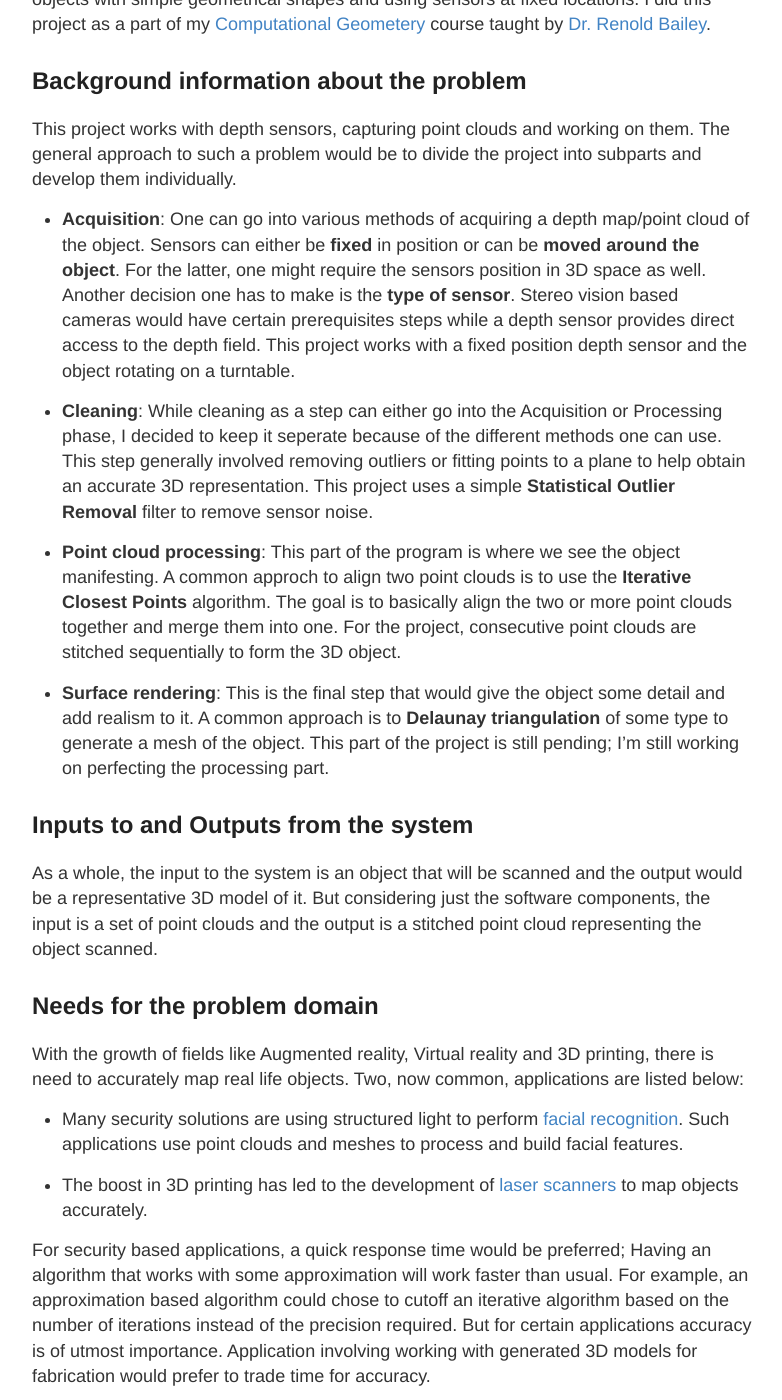
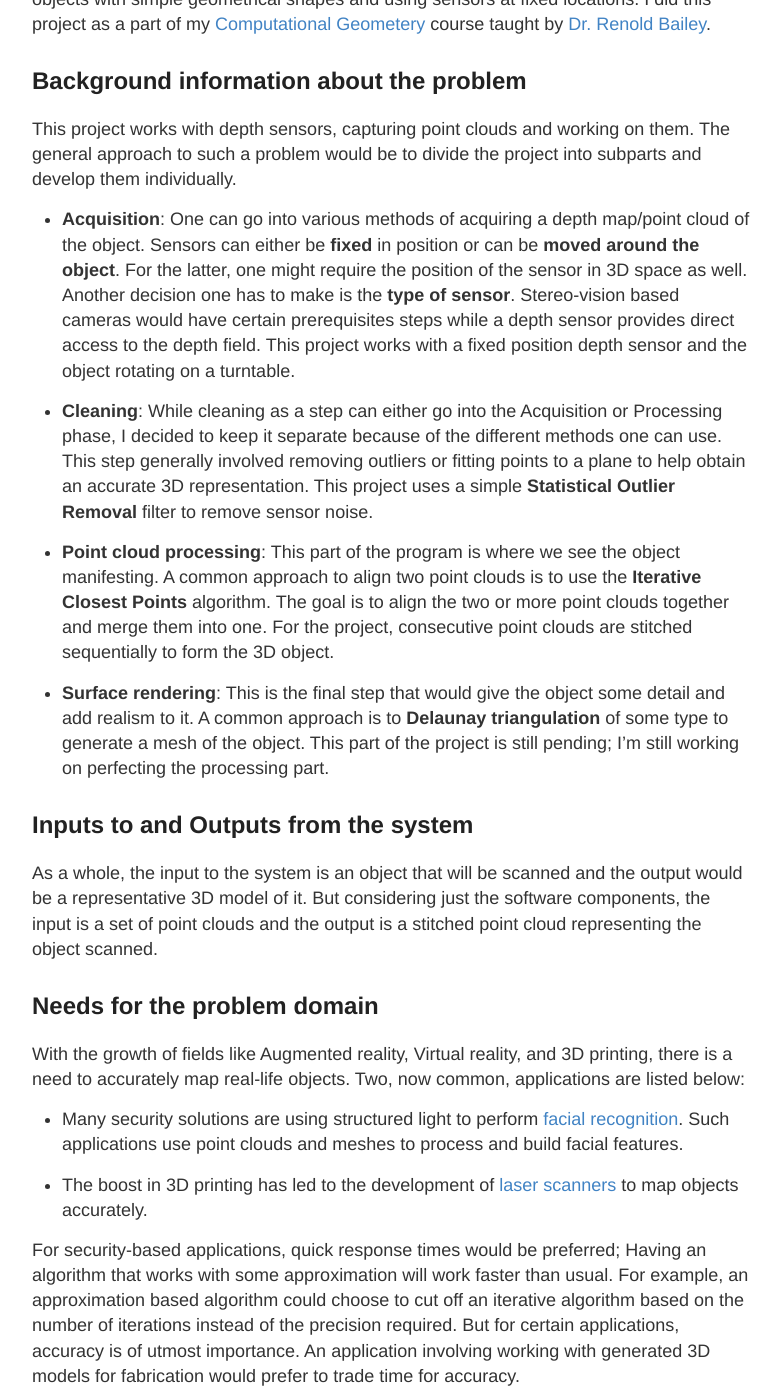
Before and after one commit to srinathos/srinathos.github.io, a Jekyll site: the page built from _posts/2018-01-22-3D-Object-Reconstruction.md, in a window 1280 px wide and 1400 px high, scrolled down 431 px. Shown: the whole window, without its empty margins (248-1030 px from the left). Built offline with Jekyll 4.4.1, drawn with Linux system fonts in a browser that asks for light colours; some of the changed text lies outside the part shown.

Commit message:
Added corrections

````diff
--- a/_posts/2018-01-22-3D-Object-Reconstruction.md
+++ b/_posts/2018-01-22-3D-Object-Reconstruction.md
@@ -5,17 +5,16 @@ date: 2018-01-22
 ---
 
 ## Introduction
-This project aims to scan real life objects and generate its 3D model in virtual reality. Using a depth
-sensor, and circling around the object of interest, we can generate a point cloud for a set of angles while the corresponding texture/color map. After some cleaning, the individual point clouds are stitched to create a 3D model. The last step would be to render a mesh over the obtained points. As a constraint, this project may be limited to scanning objects with simple geometrical shapes and using sensors at fixed locations. I did this project as a part of my [Computational Geometery](https://cs.rit.edu/~rjb/RITcourses/2171/CompGeo/ComputationalGeometry.html) course taught by [Dr. Renold Bailey](https://cs.rit.edu/~rjb).
+This project aims to scan real-life objects and generate its 3D model in virtual reality. Using a depth sensor, and circling the object of interest, we can generate a point cloud for a set of angles while the corresponding texture/color map. After some cleaning, the individual point clouds are stitched to create a 3D model. The last step would be to render a mesh over the obtained points. As a constraint, this project may be limited to scanning objects with simple geometrical shapes and using sensors at fixed locations. I did this project as a part of my [Computational Geometery](https://cs.rit.edu/~rjb/RITcourses/2171/CompGeo/ComputationalGeometry.html) course taught by [Dr. Renold Bailey](https://cs.rit.edu/~rjb).
 
 ## Background information about the problem
 This project works with depth sensors, capturing point clouds and working on them. The general approach to such a problem would be to divide the project into subparts and develop them individually.
 
-* **Acquisition**: One can go into various methods of acquiring a depth map/point cloud of the object. Sensors can either be **fixed** in position or can be **moved around the object**. For the latter, one might require the sensors position in 3D space as well. Another decision one has to make is the **type of sensor**. Stereo vision based cameras would have certain prerequisites steps while a depth sensor provides direct access to the depth field. This project works with a fixed position depth sensor and the object rotating on a turntable.
+* **Acquisition**: One can go into various methods of acquiring a depth map/point cloud of the object. Sensors can either be **fixed** in position or can be **moved around the object**. For the latter, one might require the position of the sensor in 3D space as well. Another decision one has to make is the **type of sensor**. Stereo-vision based cameras would have certain prerequisites steps while a depth sensor provides direct access to the depth field. This project works with a fixed position depth sensor and the object rotating on a turntable.
 
-* **Cleaning**: While cleaning as a step can either go into the Acquisition or Processing phase, I decided to keep it seperate because of the different methods one can use. This step generally involved removing outliers or fitting points to a plane to help obtain an accurate 3D representation. This project uses a simple **Statistical Outlier Removal** filter to remove sensor noise.
+* **Cleaning**: While cleaning as a step can either go into the Acquisition or Processing phase, I decided to keep it separate because of the different methods one can use. This step generally involved removing outliers or fitting points to a plane to help obtain an accurate 3D representation. This project uses a simple **Statistical Outlier Removal** filter to remove sensor noise.
 
-* **Point cloud processing**: This part of the program is where we see the object manifesting. A common approch to align two point clouds is to use the **Iterative Closest Points** algorithm. The goal is to basically align the two or more point clouds together and merge them into one. For the project, consecutive point clouds are stitched sequentially to form the 3D object.
+* **Point cloud processing**: This part of the program is where we see the object manifesting. A common approach to align two point clouds is to use the **Iterative Closest Points** algorithm. The goal is to align the two or more point clouds together and merge them into one. For the project, consecutive point clouds are stitched sequentially to form the 3D object.
 
 * **Surface rendering**: This is the final step that would give the object some detail and add realism to it. A common approach is to **Delaunay triangulation** of some type to generate a mesh of the object. This part of the project is still pending; I'm still working on perfecting the processing part.
 
@@ -23,38 +22,38 @@ This project works with depth sensors, capturing point clouds and working on the
 As a whole, the input to the system is an object that will be scanned and the output would be a representative 3D model of it. But considering just the software components, the input is a set of point clouds and the output is a stitched point cloud representing the object scanned.
 
 ## Needs for the problem domain
-With the growth of fields like Augmented reality, Virtual reality and 3D printing, there is need to accurately map real life objects. Two, now common, applications are listed below:
+With the growth of fields like Augmented reality, Virtual reality, and 3D printing, there is a need to accurately map real-life objects. Two, now common, applications are listed below:
 
 * Many security solutions are using structured light to perform [facial](https://www.intel.com/content/www/us/en/architecture-and-technology/realsense-overview.html) [recognition](https://support.apple.com/en-us/HT208108). Such applications use point clouds and meshes to process and build facial features.
 
 * The boost in 3D printing has led to the development of [laser scanners](https://www.kickstarter.com/projects/cowtech/cowtech-ciclop-99-open-source-3d-scanner) to map objects accurately.
 
-For security based applications, a quick response time would be preferred; Having an algorithm that works with some approximation will work faster than usual. For example, an approximation based algorithm could chose to cutoff an iterative algorithm based on the number of iterations instead of the precision required. But for certain applications accuracy is of utmost importance. Application involving working with generated 3D models for fabrication would prefer to trade time for accuracy.
+For security-based applications, quick response times would be preferred; Having an algorithm that works with some approximation will work faster than usual. For example, an approximation based algorithm could choose to cut off an iterative algorithm based on the number of iterations instead of the precision required. But for certain applications, accuracy is of utmost importance. An application involving working with generated 3D models for fabrication would prefer to trade time for accuracy.
 
 ## Related projects
 Most related projects, while using depth sensors, deal with reconstructing an entire environment and not a particular object and allow the sensor to be moved freely. Few research topics and applications are listed below:
 * [BundleFusion: Real-time Globally Consistent 3D Reconstruction](https://www.youtube.com/watch?v=keIirXrRb1k)
 * [Structure sensor](https://structure.io/)
-* [3D Reconstruction for Featurless Scenes with Curvature Hints](https://www.youtube.com/watch?v=PrUVo3potl4)
+* [3D Reconstruction for Featureless Scenes with Curvature Hints](https://www.youtube.com/watch?v=PrUVo3potl4)
 * [CowTech Ciclop 3D scanner](https://www.kickstarter.com/projects/cowtech/cowtech-ciclop-99-open-source-3d-scanner)
 * [Project Tango](https://developers.google.com/tango/)
 
 ## Setup
-In order to perform a 3D reconstruction, I'd require to capture how the object looks from different angles. A turntable was setup, upon which the object will be placed. The depth sensor would be at a fixed position and will be triggered to capture point clouds at specified angles. Let's have a deeper look into the setup.
+To perform a 3D reconstruction, I'd require to capture how the object looks from different angles. A turntable was set up, upon which the object will be placed. The depth sensor would be at a fixed position and will be triggered to capture point clouds at specified angles. Let's have a deeper look into the setup.
 
 ###  Depth Sensor
-The depth sensor used is the PrimeSense Carmine 1.09 sensor. This is a short range sensor and uses structured light to paint the scene. Based on how the light appears distorted, the depth of the object is determined and a point cloud is generated.
+The depth sensor used is the PrimeSense Carmine 1.09 sensor. This is a short-range sensor and uses structured light to paint the scene. Based on how the light appears distorted, the depth of the object is determined and a point cloud is generated.
 
 ![PrimeSense Carmine 1.09 Depth sensor](https://raw.githubusercontent.com/srinathos/website-images/master/3DReconstruction/images/depth_sensor.png)
 *PrimeSense Carmine 1.09 Depth sensor*
 
 ### Stereo Sensor
-I also wanted to experiment with point clouds generated by a stereo setup. Getting point clouds using a depth sensor is pretty straightforward; Using PCL to obtained the point cloud directly. But with stereo sensors, the captured images first have to undergo rectification. The disparity map/estimated point cloud will be calculated after that. A successful disparity map depends on various camera rig parameters. I started building a stereo rig for the purpose and used 2 logitech c270 cameras. I even picked up a dual camera mount and with the help of a few friends from the [College of Engineering's](https://www.rit.edu/kgcoe/) machine shop, got the cameras securely mounted.
+I also wanted to experiment with point clouds generated by a stereo setup. Getting point clouds using a depth sensor is pretty straightforward; Using PCL to obtain the point cloud directly. But with stereo sensors, the captured images first have to undergo rectification. The disparity map/estimated point cloud will be calculated after that. A successful disparity map depends on various camera rig parameters. I started building a stereo rig for the purpose and used 2 Logitech c270 cameras. I even picked up a dual camera mount and with the help of a few friends from the [College of Engineering's](https://www.rit.edu/kgcoe/) machine shop, got the cameras securely mounted.
 
 ![Stereo cameras mounted on the dual camera mount](https://raw.githubusercontent.com/srinathos/website-images/master/3DReconstruction/images/stereo_camera_mount.jpg)
 *Stereo cameras mounted on the dual camera mount*
 
-The mount easily sits on a tripod and can have a wide variety of adjustments. As things went forward, I had to cut down on certain parts in order to complete the project for the course. The stereo part of the project is something I'm yet to experiment with.
+The mount easily sits on a tripod and can have a wide variety of adjustments. As things went forward, I had to cut down on certain parts to complete the project for the course. The stereo part of the project is something I'm yet to experiment with.
 
 ![Final Stereo camera setup](https://raw.githubusercontent.com/srinathos/website-images/master/3DReconstruction/images/stereo_steup_used.jpg)
 *Final Stereo camera setup*
@@ -70,12 +69,12 @@ To capture the object from every angle, I placed a turntable on a flat surface w
 *Turntable angles*
 
 ## Software
-In the next few paragraphs, I'll explain the various software components I've used to capture data, clean the points clouds, stitch and display them. For manual edits, viewing and other functions I used the open source [CloudCompare](http://www.danielgm.net/cc/) tool. The [Point Cloud Library (PCL)]() was used in conjunction with the middleware and the primesense drivers to capture and process the points. A seperate section in the end will discuss how I set up the development environment for this project.
+In the next few paragraphs, I'll explain the various software components I've used to capture data, clean the points clouds, stitch and display them. For manual edits, viewing and other functions I used the open-source [CloudCompare](http://www.danielgm.net/cc/) tool. The [Point Cloud Library (PCL)]() was used in conjunction with the middleware and the Primesense drivers to capture and process the points. A separate section, in the end, will discuss how I set up the development environment for this project.
 
-Let's have a look at the software components that contribute through to various parts of the system.
+Let's have a look at the software components that contribute to various parts of the system.
 
 ### Acquisition
-The OpenNI middleware and primesense drivers help in identifying and communication with the Primesense sensor. Point cloud data can be directly acquired by setting a particular flag variable while instantiating the camera. The point cloud once acquired, is written to the local disk in the .pcd format that PCL uses. The program was adapted from a [few](http://pointclouds.org/documentation/tutorials/openni_grabber.php#openni-grabber) [examples](http://pointclouds.org/documentation/tutorials/writing_pcd.php#writing-pcd) on the PCL website.
+The OpenNI middleware and Primesense drivers help in identifying and communicating with the Primesense sensor. Point cloud data can be directly acquired by setting a particular flag variable while instantiating the camera. The point cloud once acquired, is written to the local disk in the .pcd format that PCL uses. The program was adapted from a [few](http://pointclouds.org/documentation/tutorials/openni_grabber.php#openni-grabber) [examples](http://pointclouds.org/documentation/tutorials/writing_pcd.php#writing-pcd) on the PCL website.
 
 ### Cleaning
 Any sensor is susceptible to some noise from the environment. While the depth sensor accurately obtains the depth from the scene, we can observe some noise around the objects. I used the Statistical Outlier Removal method to remove these points. While the result was not all that great, it was better than the initial input.
@@ -84,11 +83,11 @@ Any sensor is susceptible to some noise from the environment. While the depth se
 
 *Image stitched without any cleaning, notice how the point clouds were misaligned*
 
-For some reason that I haven't figured out yet, my cloud points were being visualised upside down. A possible fix I came across was to use a negative Y value to flip the axis using setCameraPosition while using the PCLVisualizer, but for now, I worked with it as it is.
+As the sensor could only be tilted upwards,  I had to mount it upside down to the base of the table. This resulted in my cloud points being visualized upside down. An easy fix was to use a negative Y value to flip the axis using ```setCameraPosition``` while using the PCLVisualizer.
 
 ### Stitching
-This is the core part of the program. Each individual point cloud has captured a part of the object; we stitch them sequentially to obtain a 3D reconstruction. I've used the Iterative Closest Points (ICP) algorithm to stitch adjacent cloud points. The whole process is termed as [Registration](http://pointclouds.org/documentation/tutorials/registration_api.php). Given below is a high level outline of how the algorithm works:
-* Iterate until error/difference is within threshold limit.
+This is the core part of the program. Each point cloud has captured a part of the object; we stitch them sequentially to obtain a 3D reconstruction. I've used the Iterative Closest Points (ICP) algorithm to stitch adjacent cloud points. The whole process is termed as [Registration](http://pointclouds.org/documentation/tutorials/registration_api.php). Given below is a high-level outline of how the algorithm works:
+* Iterate until error/difference is within the threshold limit.
   * Identify keypoints and compute its descriptors
   * Identify mutual keypoints across point clouds and register them as pairs
   * Estimate the transformation to minimize the distance between the points and their corresponding matches
@@ -97,7 +96,7 @@ This is the core part of the program. Each individual point cloud has captured a
 ## Testing and Results
 While I did try many objects with the setup, I'm going to discuss three main candidates, a Rubik's cube, a box of Ritz crackers, and a model of a house.
 
-* The cube has a simple geometric structure, different colors and various corners. All of this would be ideal while the algorithm searches for keypoints. The only challenge would be to reproduce the crevices between blocks. This object would infact be a great candidate for the stereo vision setup.
+* The cube has a simple geometric structure, different colors, and various corners. All of this would be ideal while the algorithm searches for keypoints. The only challenge would be to reproduce the crevices between blocks. This object would be a great candidate for the stereo vision setup.
 ![Rubik's cube](https://raw.githubusercontent.com/srinathos/website-images/master/3DReconstruction/images/cube.png)
 
 * The box was chosen because of its simple geometric shape along with a rich amount of features in the form of graphics. This would be the easiest to reproduce.
@@ -117,13 +116,13 @@ The box has been reproduced the best amongst them all. While there are slight mi
 ![3D reconstruction of the box](https://raw.githubusercontent.com/srinathos/website-images/master/3DReconstruction/images/box.gif)
 
 ### House
-This shows how the algorithm fails. The house had many possible keypoints, yet it did fail. This is because of the nature of the ICP algporithm; the algorithm works well when the two point clouds are coarsely pre-aligned. This way, it does not match spurious keypoints and match them incorrectly, which is precisely the case that happened here. Moreover, for this particular model, I did not perform the cleaning step, which also contributed to the misalignments of clouds; This shows us how important it is to remove outliers before stitching clouds.
+This shows how the algorithm fails. The house had many possible keypoints, yet it did fail. This is because of the nature of the ICP algorithm; the algorithm works well when the two-point clouds are coarsely pre-aligned. This way, it does not match spurious keypoints and incorrectly align them, which is precisely what happened here. Moreover, for this particular model, I did not perform the cleaning step, which also contributed to the misalignments of clouds; This shows us how important it is to remove outliers before stitching clouds.
 
 ![3D reconstruction of the house](https://raw.githubusercontent.com/srinathos/website-images/master/3DReconstruction/images/house.gif)
 
 ## Future work
 
-* This particular implementation looks for keypoints on the object and stitches the clouds. A better approach would be to have robust keypoints on the turntable itself and tranform/merge the clouds solely on those kepoints. This would avoid issues with smooth objects or objects with the lack of keypoints.
-* While I got to calibrating the stereo setup, I had to keep it aside because of the timeline. It would be an interesting to see the results from a stereo vision setup.
+* This particular implementation looks for keypoints on the object and stitches the clouds. A better approach would be to have robust keypoints on the turntable itself and transform/merge the clouds solely on those kepoints. This would avoid issues with smooth objects or objects with a lack of keypoints.
+* While I got to calibrating the stereo setup, I had to keep it aside because of the timeline. It would be interesting to see the results from a stereo vision setup.
 * The project captures clouds points from 8 angles. The results can be drastically improved by using more data from smaller angle intervals.
 * I would like to experiment with different outlier removal methods. The radius outlier removal tool looks like a good candidate.
````
Also changed, not shown: other parts of _posts/2018-01-22-3D-Object-Reconstruction.md (+1 -1 lines).
